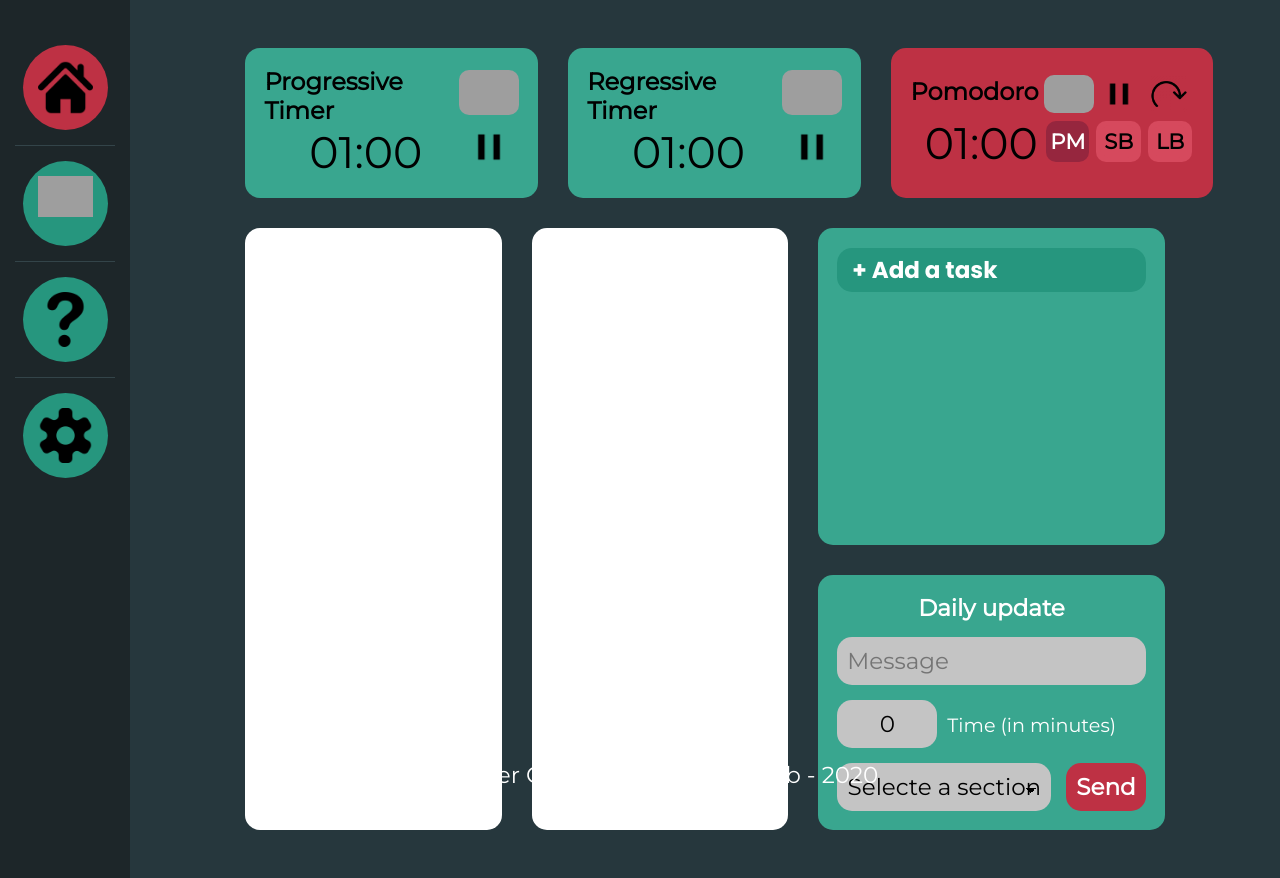
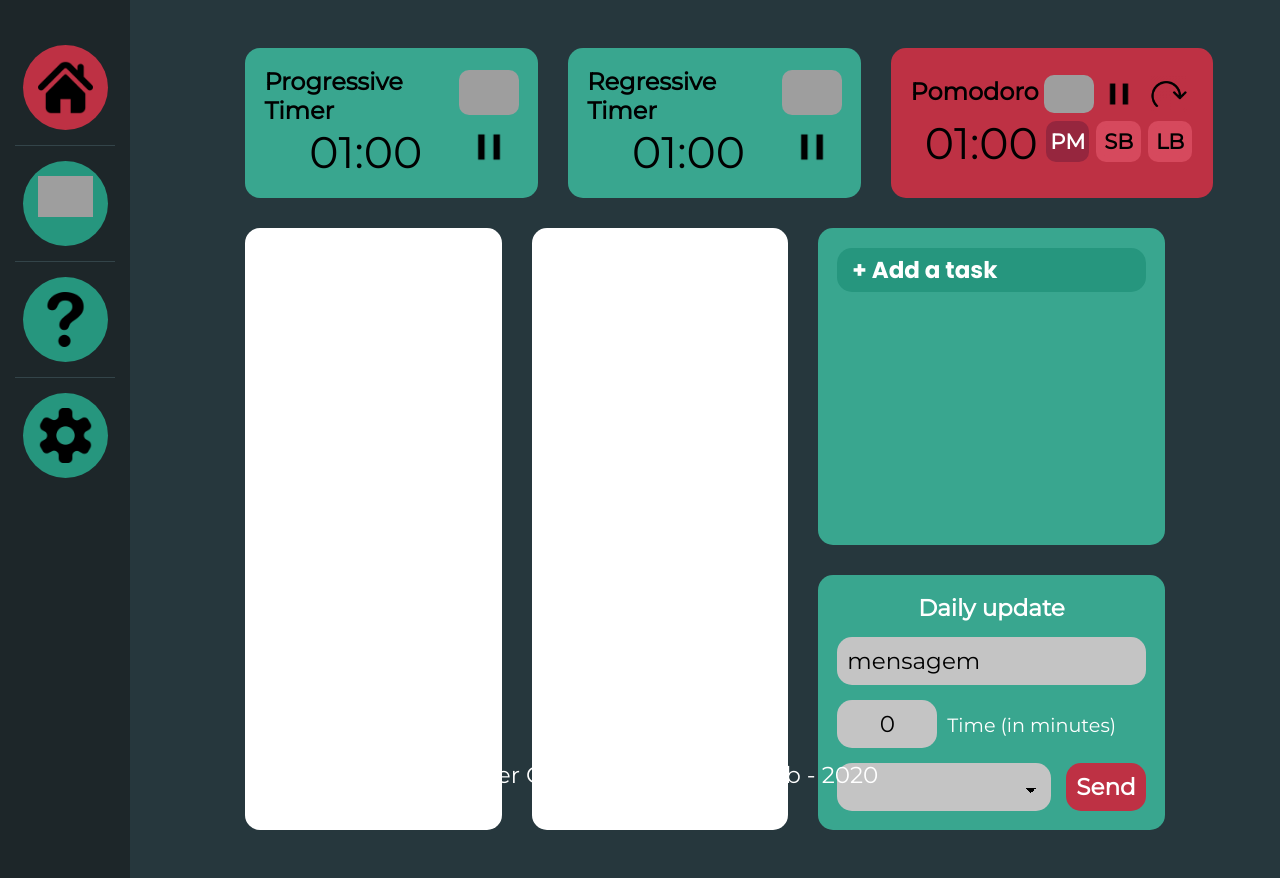
Before and after one commit to joaomoschetta/personal-extra-utilities, a Vue app: page / in a window 1280 px wide. Built offline with nearby package versions, Linux system fonts and the light colour scheme; grey boxes are pictures that could not be loaded.

Commit message:
Form -> table communication / table items render

```diff
--- a/src/components/home/Form.vue
+++ b/src/components/home/Form.vue
@@ -8,9 +8,9 @@
         <label for="minutes">Time (in minutes)</label>
       </div>
       <div class="section-send">
-        <select id="section" v-model="formMessage.selected" required>
+        <select id="section" v-model="formMessage.section" required>
           <option value="0" selected disabled>Selecte a section</option>
-          <option v-for="(option, index) in options" :key="index" :value="index">
+          <option v-for="(option, index) in options" :key="index" :value="option">
             {{ option }}
           </option>
         </select>
@@ -25,22 +25,34 @@ export default {
   data: function() {
     return {
       options: JSON.parse(localStorage.getItem("sections")) || [],
+      table: JSON.parse(localStorage.getItem("table")) || [],
       formMessage: {
-        message: "",
+        date: this.getDate(),
+        section: "",
+        message: "mensagem",
         time: 0,
-        selected: 0,
       }
     }
   },
   methods: {
     submit: function() {
-      console.log(this.formMessage);
+      //console.log(this.formMessage);
 
-      this.$root.$emit('form_message_emit', this.formMessage);
+      //this.$root.$emit('form_message_emit', this.formMessage);
+      this.table.unshift(this.formMessage);
+      localStorage.setItem("table", JSON.stringify(this.table));
 
       this.formMessage.message = "";
       this.formMessage.time = 0;
       this.formMessage.selected = 0;
+    },
+    getDate: function() {
+      let dateObj = new Date();
+      let month = dateObj.getUTCMonth() + 1;
+      let day = dateObj.getUTCDate();
+      let year = String(dateObj.getUTCFullYear()).slice(0, 2);
+
+      return `${month}/${day}/${year}`;
     }
   },
 }
--- a/src/components/spreadsheets/Table.vue
+++ b/src/components/spreadsheets/Table.vue
@@ -12,7 +12,7 @@
       </thead>
       <tbody>
         <tr v-for="(item, index) in tableItems" :key="index" >
-          <th scope="row">{{ item.id }}</th>
+          <th scope="row">{{ index }}</th>
           <td>{{ item.date }}</td>
           <td>{{ item.section }}</td>
           <td>{{ item.message }}</td>
@@ -27,10 +27,7 @@
 export default {
   data: function() {
     return {
-      tableItems: [
-        {id: 1, date: "09/01/20", section: "Design", message: "Testing Adobe XD", time: 240},
-        {id: 2, date: "09/02/20", section: "Web Development", message: "Finishing project 05 (js)", time: 270}
-      ]
+      tableItems: JSON.parse(localStorage["table"]) || []
     }
   },
 }
```
